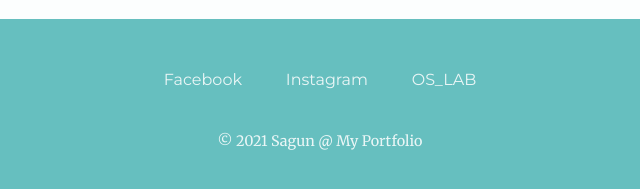
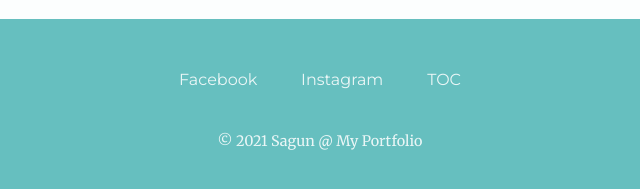
Before and after one commit to itshypno/crazy_world, a plain HTML site: page index.html in a window 1280 px wide. Shown: the part 2877-3066 px from the top of the page, 320-960 px from the left. Drawn offline with Linux system fonts and the light colour scheme.

Commit message:
toclab update

```diff
--- a/index.html
+++ b/index.html
@@ -60,7 +60,7 @@
       <div class="bottom-container">
         <a class="footer-link" href="https://www.facebook.com/sagunsahukhal/">Facebook</a>
         <a class="footer-link" href="https://www.instagram.com/sagun_sahukhala/">Instagram</a>
-        <a class="footer-link" href="https://drive.google.com/uc?export=download&id=1Np1TOxq7NHnLz1N9pKl438LupcwlDjID">OS_LAB</a>
+        <a class="footer-link" href="https://drive.google.com/uc?export=download&id=11dFEMMq8wiHr3v_k2939Ut6f7h86Zueb">TOC</a>
         <p class="copyright">© 2021 Sagun @ My Portfolio</p>
       </div>
 </body>
```
